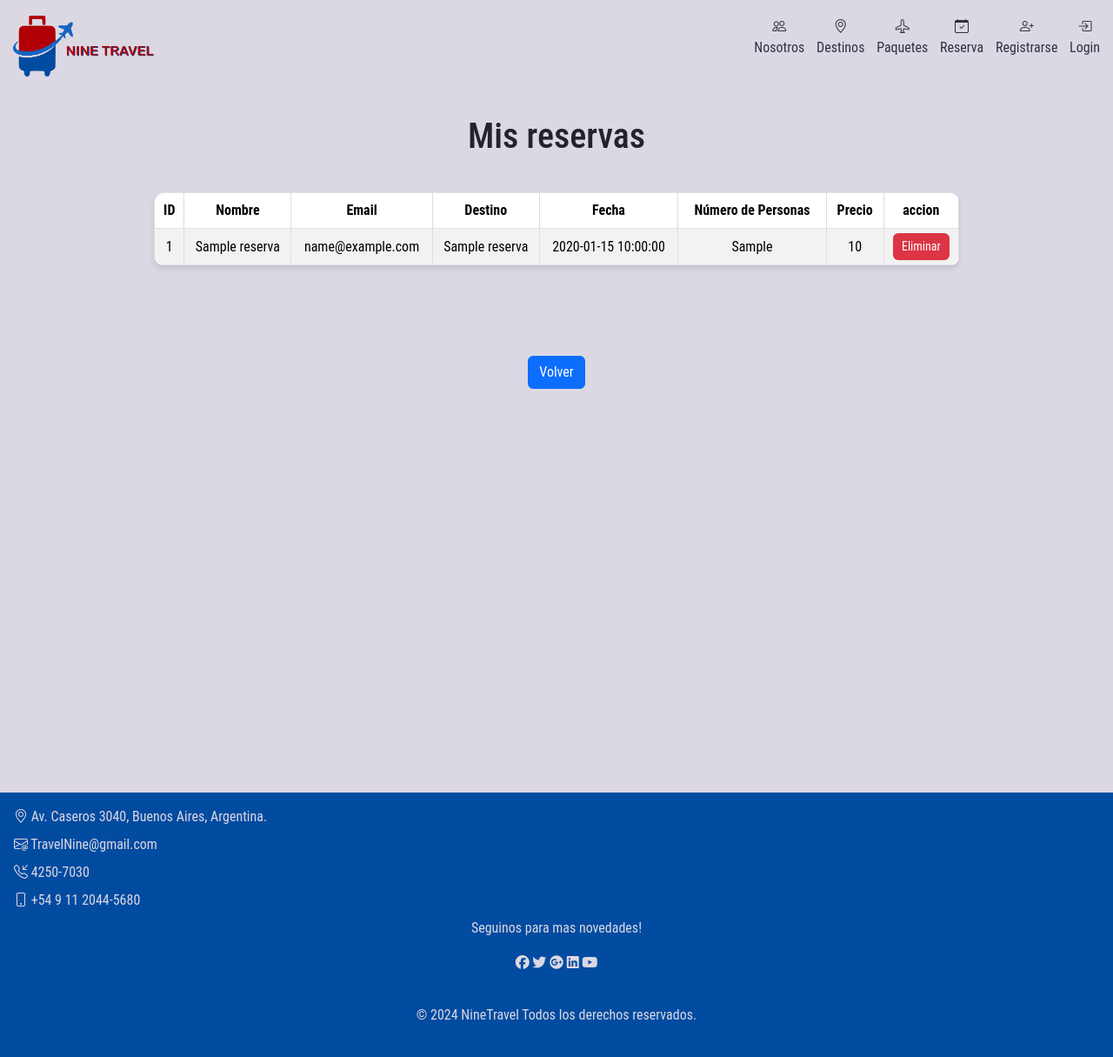
After one commit to miel009/TourismWebsite-Python, a Flask app: page /listareserva in a window 1280 px wide. The commit adds this page. Shown: the whole page at 87% size. Run offline with Flask 3, Linux system fonts and the light colour scheme; tables that the repository leaves empty or names only in its code hold one stand-in row (values such as "Sample post"); some libraries are stand-ins or nearby versions.

Commit message:
feat: add new functionalities, add and delete reservations

```diff
--- a/app/blueprints/dashboard/routes.py
+++ b/app/blueprints/dashboard/routes.py
@@ -1,10 +1,11 @@
-from flask import Blueprint, render_template, request, jsonify, url_for, redirect,current_app
+from flask import Blueprint, render_template, request, flash, jsonify, url_for, redirect,current_app
 import requests
+
 from config import HEADEARS, JSONBIN_URL_DESTINOS
-from flask_mysqldb import MySQL
-import MySQLdb
+import mysql.connector
 
-mysql = MySQL()
+ # Conector compatible con XAMPP
+
 
 dashboard_bp = Blueprint('dashboard', __name__)
 
@@ -32,19 +33,113 @@ def dashboardpaquetes():
 def format_price(value):
     return "{:,.2f}".format(value).replace(",", "X").replace(".", ",").replace("X", ".")
 
-@dashboard_bp.route('/reserva', methods=['GET'])
+
+
+@dashboard_bp.route('/listareserva', methods=['GET', 'POST'])
+def dashboardlistareserva():
+    try:
+        # Conectar a la base de datos MySQL
+        connection = mysql.connector.connect(
+            host='localhost',           # Servidor (localhost en XAMPP)
+            user='root',                # Usuario de MySQL (por defecto en XAMPP)
+            password='',                # Contraseña (vacía por defecto en XAMPP)
+            database='tourism'          # Cambia por el nombre de tu base de datos
+        )
+        cursor = connection.cursor()
+
+        # Consulta SQL para obtener todas las reservas
+        sql = "SELECT id, nombre, email, nombre_destino, fecha_reserva, numero_personas, precio FROM reservas"
+        cursor.execute(sql)
+        reservas = cursor.fetchall()  # Obtener todas las filas de resultados
+
+        return render_template('dashboard/listareserva.html', reservas=reservas)
+
+    except mysql.connector.Error as e:
+        flash(f'Error al cargar las reservas: {e}', 'danger')
+        return render_template('dashboard/listareserva.html')
+
+    finally:
+        # Cerrar conexión y cursor
+        cursor.close()
+        connection.close()
+
+
+
+@dashboard_bp.route('/reserva', methods=['GET', 'POST'])
 def dashboardreserva():
-    import MySQLdb
+    if request.method == 'POST':
+        # Obtener datos del formulario
+        nombre = request.form.get('nombre')
+        email = request.form.get('email')
+        nombre_destino = request.form.get('nombre_destino')
+        fecha_reserva = request.form.get('fecha_reserva')
+        numero_personas = request.form.get('numero_personas')
+
+        # Calcular precio (ejemplo: 100.0 por persona)
+        precio_por_persona = 100.0
+        precio = int(numero_personas) * precio_por_persona
+
+        try:
+            # Conectar a la base de datos MySQL (ajusta los valores según tu configuración)
+            connection = mysql.connector.connect(
+                host='localhost',           # Servidor (localhost en XAMPP)
+                user='root',                # Usuario de MySQL (por defecto en XAMPP)
+                password='',                # Contraseña (vacía por defecto en XAMPP)
+                database='tourism' # Cambia por el nombre de tu base de datos
+            )
+            cursor = connection.cursor()
+
+            # Consulta SQL para insertar la reserva
+            sql = """
+            INSERT INTO reservas (nombre, email, paquete_id, nombre_destino, fecha_reserva, numero_personas, precio)
+            VALUES (%s, %s, NULL, %s, %s, %s, %s)
+            """
+            # Ejecutar consulta
+            cursor.execute(sql, (nombre, email, nombre_destino, fecha_reserva, numero_personas, precio))
+            connection.commit()  # Confirmar cambios en la base de datos
+
+            # Notificar éxito
+            flash('Reserva creada exitosamente.', 'success')
+        except mysql.connector.Error as e:
+            # Manejar errores de MySQL
+            connection.rollback()  # Revertir cambios en caso de error
+            flash(f'Error al crear la reserva: {e}', 'danger')
+        finally:
+            # Cerrar conexión y cursor
+            cursor.close()
+            connection.close()
+
+        # Redirigir al listado de reservas
+        return redirect(url_for('dashboard.dashboardlistareserva'))
+
+    # Si es GET, renderiza el formulario
+    return render_template('dashboard/reserva.html')
+
+@dashboard_bp.route('/eliminar_reserva/<int:id>', methods=['POST'])
+def eliminar_reserva(id):
     try:
-        # Usar la instancia global de mysql
-        cursor = mysql.connection.cursor()
-        cursor.execute("SELECT * FROM reservas")
-        reservas = cursor.fetchall()
+        # Conectar a la base de datos MySQL
+        connection = mysql.connector.connect(
+            host='localhost',
+            user='root',
+            password='',
+            database='tourism'
+        )
+        cursor = connection.cursor()
+
+        # Consulta SQL para eliminar la reserva
+        sql = "DELETE FROM reservas WHERE id = %s"
+        cursor.execute(sql, (id,))
+        connection.commit()
+
+        flash('Reserva eliminada exitosamente.', 'success')
+    except mysql.connector.Error as e:
+        flash(f'Error al eliminar la reserva: {e}', 'danger')
+    finally:
         cursor.close()
-        return render_template('dashboard/reserva.html', reservas=reservas)
-    except Exception as e:
-        return f"Error al acceder a la base de datos: {e}", 500
+        connection.close()
 
+    return redirect(url_for('dashboard.dashboardlistareserva'))
 
 @dashboard_bp.route('/test_mysql')
 def test_mysql():
--- a/app/static/css/styles.css
+++ b/app/static/css/styles.css
@@ -4,6 +4,87 @@
     --three-color: #014ba0;
     --four-color: #DBD8E3;
     --five-color: #352f44;
+}
+
+/*tabla*/
+/* Aplica bordes curvos a toda la tabla */
+table {
+    border-collapse: separate; /* Necesario para que funcione el border-radius */
+    border-spacing: 0; /* Elimina el espacio entre bordes */
+    border-radius: 10px; /* Ajusta el radio de los bordes */
+    overflow: hidden; /* Asegura que el contenido respete los bordes curvos */
+    box-shadow: 0 4px 6px rgba(0, 0, 0, 0.1); /* Sombra suave para destacar */
+}
+
+/* Estilo general de las celdas */
+table th, table td {
+    padding: 10px; /* Espaciado dentro de las celdas */
+    text-align: center; /* Centrado del contenido */
+    border: 1px solid #ddd; /* Bordes sutiles */
+}
+
+/* Cabecera de la tabla */
+table thead th {
+    background-color: #007bff; /* Color azul para el encabezado */
+    color: white; /* Texto blanco */
+    font-weight: bold; /* Texto en negrita */
+}
+
+/* Filas alternas */
+table tbody tr:nth-child(even) {
+    background-color: #f9f9f9; /* Fondo gris claro */
+}
+
+/* Filas al pasar el mouse */
+table tbody tr:hover {
+    background-color: #f1f1f1; /* Fondo más oscuro */
+    cursor: pointer; /* Cambia el cursor al pasar */
+}
+
+/* Bordes curvos solo en las esquinas */
+table thead th:first-child {
+    border-top-left-radius: 10px;
+}
+table thead th:last-child {
+    border-top-right-radius: 10px;
+}
+table tbody tr:last-child td:first-child {
+    border-bottom-left-radius: 10px;
+}
+table tbody tr:last-child td:last-child {
+    border-bottom-right-radius: 10px;
+}
+
+
+/* Asegura que el formulario no cause problemas de diseño */
+td form {
+    display: inline-block; /* Mantiene el formulario en línea */
+    margin: 0;            /* Sin margen */
+    padding: 0;           /* Sin relleno */
+    box-shadow: none;     /* Sin sombra */
+}
+
+/* Estilo específico para el botón */
+.eliminar-btn {
+    background-color: #dc3545 !important; /* Color rojo de Bootstrap */
+    color: white !important;             /* Texto blanco */
+    border: none !important;             /* Sin borde */
+    padding: 5px 10px !important;        /* Tamaño compacto */
+    font-size: 14px !important;          /* Tamaño del texto */
+    cursor: pointer;                     /* Cambia el cursor a puntero */
+}
+
+/* Hover para el botón */
+.eliminar-btn:hover {
+    background-color: #c82333 !important;
+    color: #fff !important;
+}
+
+/* ajuste  celda  al contenido */
+td {
+    vertical-align: middle !important;
+    padding: 5px !important;
+    text-align: center;
 }
 
 #menu_list .bi {
@@ -13,10 +94,16 @@
     background-color: transparent !important;
 }
 
-#reserva-card{
-    margin-top: 2rem;
+#mis {
+    margin-top: 0 !important; /* Elimina margen superior del título */
+    padding: 2rem;
 }
+#formR{
+    padding-top: 5rem;
+}
+
 main {
+
     padding: 0px;
     margin: 0px;
     min-height: calc(130vh - 230px); /* Ajusta 200px según el tamaño del header y footer */
--- /dev/null
+++ b/app/templates/dashboard/listareserva.html
@@ -0,0 +1,53 @@
+{% extends 'layoutDashboard.html' %}
+
+{% block content %}
+<div class="container my-0">
+    <div id="contenedor1" class="row justify-content-center">
+        <div class="col-lg-10">
+
+            <h1 id="mis" class="text-center mb-2"> Mis reservas </h1>
+
+            <!-- Tabla -->
+            <table class="table table-striped table-bordered text-center">
+                <thead class="table-black ">
+                    <tr>
+                        <th>ID</th>
+                        <th>Nombre</th>
+                        <th>Email</th>
+                        <th>Destino</th>
+                        <th>Fecha</th>
+                        <th>Número de Personas</th>
+                        <th>Precio</th>
+                        <th>accion</th>
+                    </tr>
+                </thead>
+                <tbody>
+                    {% for reserva in reservas %}
+                    <tr>
+                        <td>{{ reserva[0] }}</td>
+                        <td>{{ reserva[1] }}</td>
+                        <td>{{ reserva[2] }}</td>
+                        <td>{{ reserva[3] }}</td>
+                        <td>{{ reserva[4] }}</td>
+                        <td>{{ reserva[5] }}</td>
+                        <td>{{ reserva[6] }}</td>
+                        <td>
+                            <!-- Botón Eliminar -->
+                        <form action="{{ url_for('dashboard.eliminar_reserva', id=reserva[0]) }}" method="POST" style="display:inline;">
+                            <button type="submit" class="btn btn-danger eliminar-btn">Eliminar</button>
+                        </form>
+                        </td>
+
+                    </tr>
+                    {% endfor %}
+                </tbody>
+            </table>
+
+            <!-- Botón Volver -->
+            <div id="formR" class="text-center mt-4">
+                <a href="{{ url_for('dashboard.dashboardreserva') }}" class="btn btn-primary">Volver</a>
+            </div>
+        </div>
+    </div>
+</div>
+{% endblock %}
--- a/config.py
+++ b/config.py
@@ -6,3 +6,6 @@ HEADEARS = {
 
 JSONBIN_URL_DESTINOS = 'https://api.jsonbin.io/v3/b/671d9c9dad19ca34f8bf1be1'
 JSONBIN_URL_USUARIOS = 'https://api.jsonbin.io/v3/b/671e7d80acd3cb34a89dfaa5'
+
+class Config:
+    SECRET_KEY = 'c8f22ab97b234c8fb58d69a3f4e88c2d'  # Usa la clave generada
--- a/run.py
+++ b/run.py
@@ -1,5 +1,7 @@
 from app import create_app
 from flask_mysqldb import MySQL
+
+from config import Config
 
 mysql = MySQL()
 app = create_app()
@@ -12,7 +14,8 @@ app.config["MYSQL_PORT"] = 3306
 
 mysql = MySQL(app)
 
-
+app.secret_key = 'c8f22ab97b234c8fb58d69a3f4e88c2d'  # Usa la clave generada
+app.config.from_object(Config)
 
 if __name__ == '__main__':
     app.run(debug=True)
```
Also changed, not shown: app/__init__.py (+33 -6 lines), app/templates/dashboard/reserva.html (+15 -21 lines), 1 other file.
